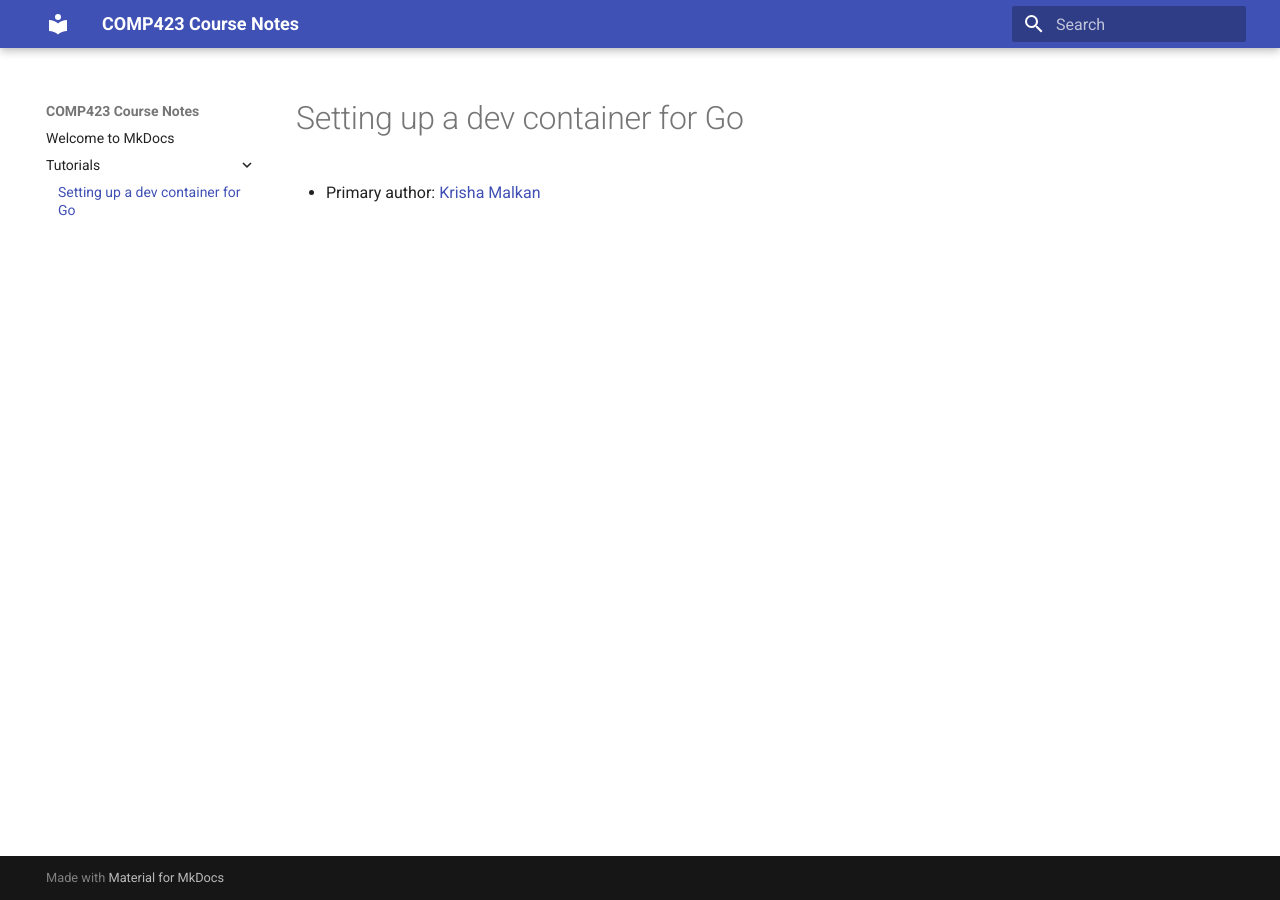
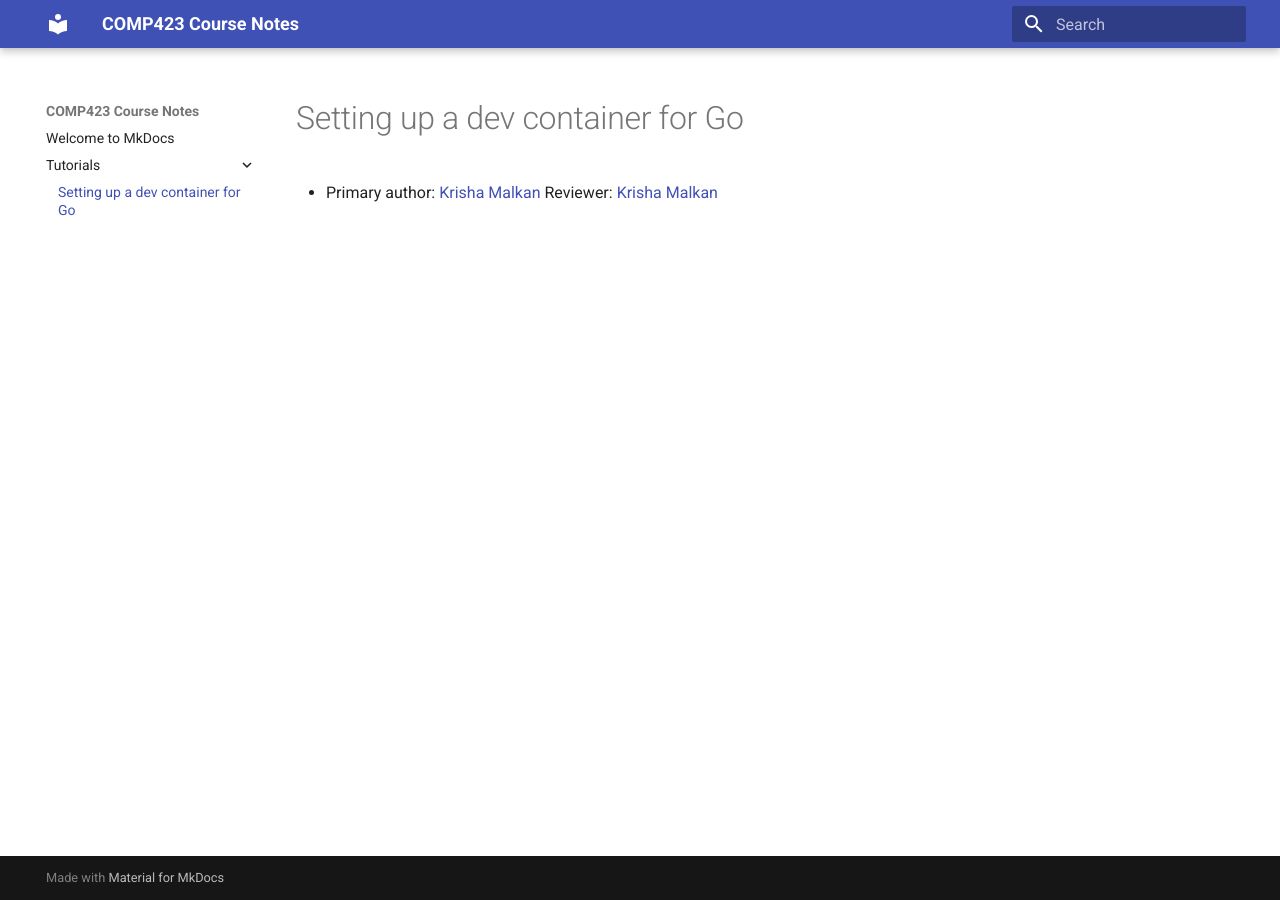
Before and after one commit to kdmalkan/comp423-course-notes, an MkDocs documentation site: the page built from docs/tutorials/go-setup.md, in a window 1280 px wide. Built offline with MkDocs 1.6.1 and Material for MkDocs 9.7.7, drawn with Linux system fonts in a browser that asks for light colours.

Commit message:
Adding myself as reviewer

```diff
--- a/docs/tutorials/go-setup.md
+++ b/docs/tutorials/go-setup.md
@@ -1,3 +1,4 @@
 # Setting up a dev container for Go
 
 * Primary author: [Krisha Malkan](https://github.com/kdmalkan/comp423-course-notes)
+Reviewer: [Krisha Malkan](https://github.com/kdmalkan/comp423-course-notes)
```
